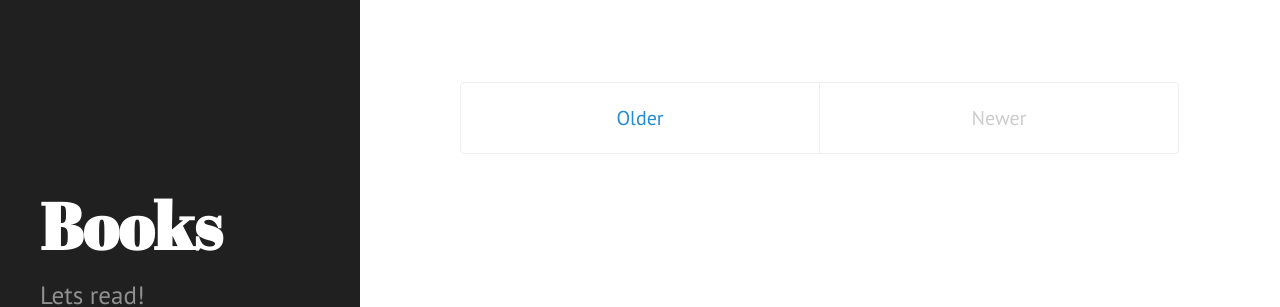
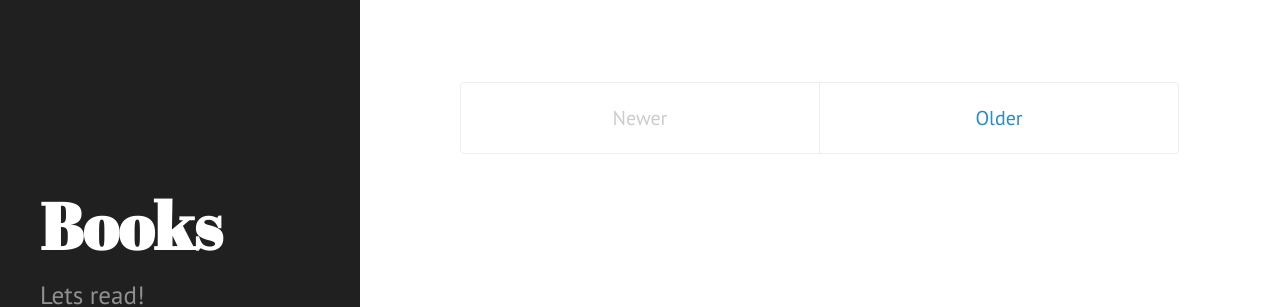
Before and after one commit to Kenstogram/Kenstogram.github.io, a Jekyll site: the page built from index.html, in a window 1280 px wide. Shown: the part 286-593 px from the top of the page. Built offline with Jekyll 4.4.1, drawn with Linux system fonts in a browser that asks for light colours; the list of posts is cut into pages by our own code.

Commit message:
updated url links

```diff
--- a/_includes/sidebar.html
+++ b/_includes/sidebar.html
@@ -10,7 +10,7 @@
     </div>
 
     <nav class="sidebar-nav">
-      <a class="sidebar-nav-item{% if page.url == site.baseurl %} active{% endif %}" href="">Currently Reading</a>
+      <a class="sidebar-nav-item" href="{{ "/" | relative_url }}">Currently Reading</a>
       <img src="https://images-na.ssl-images-amazon.com/images/I/51buuuL1LjL._SX331_BO1,204,203,200_.jpg" width="35" height="50">
       <a class="sidebar-nav-item{% if page.url == site.baseurl %} active{% endif %}" href="">Up Next</a>
       <img src="https://images-na.ssl-images-amazon.com/images/I/415CrbDNlHL._SX315_BO1,204,203,200_.jpg" width="35" height="50">
--- a/index.html
+++ b/index.html
@@ -20,18 +20,18 @@
 </div>
 
 <div class="pagination">
-  {% if paginator.next_page %}
-    <a class="pagination-item older" href="{{ site.baseurl }}page{{paginator.next_page}}">Older</a>
-  {% else %}
-    <span class="pagination-item older">Older</span>
-  {% endif %}
   {% if paginator.previous_page %}
     {% if paginator.page == 2 %}
-      <a class="pagination-item newer" href="{{ site.baseurl }}">Newer</a>
+      <a class="pagination-item newer" href="{{ "/" | relative_url }}">Newer</a>
     {% else %}
-      <a class="pagination-item newer" href="{{ site.baseurl }}page{{paginator.previous_page}}">Newer</a>
+      <a class="pagination-item newer" href="{{ "page{{paginator.previous_page}}" | relative_url }}">Newer</a>
     {% endif %}
   {% else %}
     <span class="pagination-item newer">Newer</span>
   {% endif %}
+  {% if paginator.next_page %}
+    <a class="pagination-item older" href="{{ "page{{paginator.next_page}}" | relative_url }}">Older</a>
+  {% else %}
+    <span class="pagination-item older">Older</span>
+  {% endif %}
 </div>
```
Also changed, not shown: example_posts/about.md (renamed from about.md).
